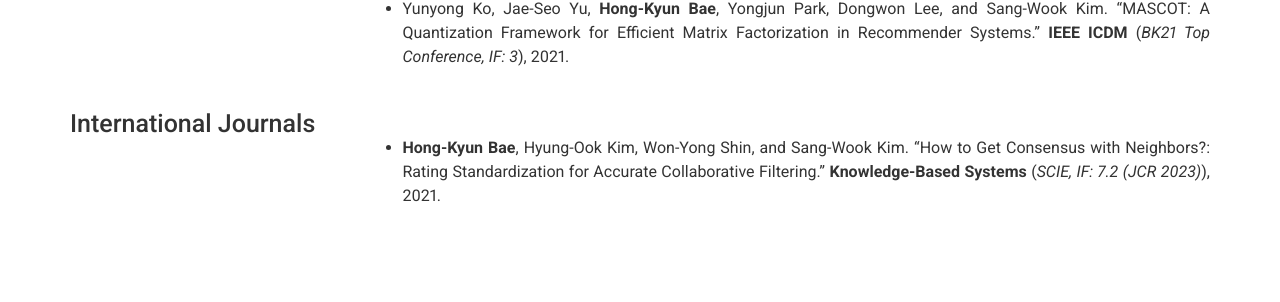
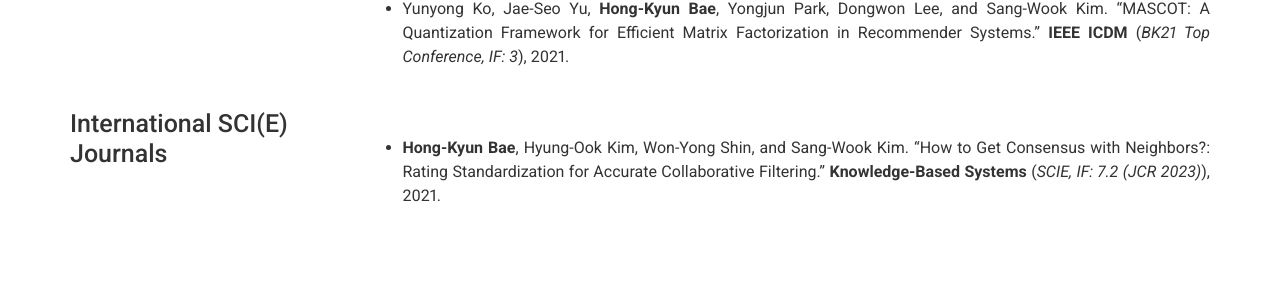
Before and after one commit to hongkyun-bae/hongkyun-bae.github.io, a Jekyll site: the page built from index.md, in a window 1280 px wide. Shown: the part 1807-2109 px from the top of the page. Built offline with Jekyll 4.4.1, drawn with Linux system fonts in a browser that asks for light colours; nearby versions of some CDN libraries; some web fonts are replaced.

Commit message:
Update publications.yml

```diff
--- a/_data/publications.yml
+++ b/_data/publications.yml
@@ -21,7 +21,7 @@
     - Yunyong Ko, Jae-Seo Yu, **Hong-Kyun Bae**, Yongjun Park, Dongwon Lee, and Sang-Wook Kim. "MASCOT: A Quantization Framework for Efficient Matrix Factorization in Recommender Systems." **IEEE ICDM** (*BK21 Top Conference, IF: 3*), 2021.
 
 - layout: left
-  name: International Journals
+  name: International SCI(E) Journals
   quote: >
   description: |+
     - **Hong-Kyun Bae**, Hyung-Ook Kim, Won-Yong Shin, and Sang-Wook Kim. "How to Get Consensus with Neighbors?: Rating Standardization for Accurate Collaborative Filtering." **Knowledge-Based Systems** (*SCIE, IF: 7.2 (JCR 2023)*), 2021.
```
